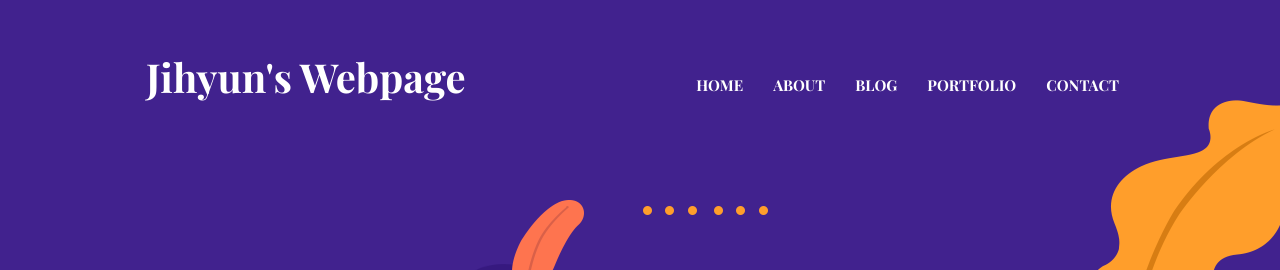
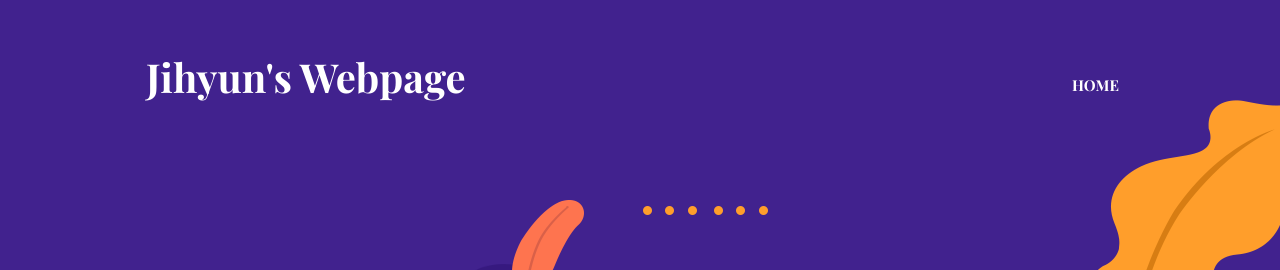
Before and after one commit to jihyunsong42/jihyunsong42.github.io, a Jekyll site: the page built from index.html, in a window 1280 px wide. Shown: the top 270 px of the page. Built offline with Jekyll 4.4.1, drawn with Linux system fonts in a browser that asks for light colours.

Commit message:
changed2

```diff
--- a/_data/settings.yml
+++ b/_data/settings.yml
@@ -10,11 +10,10 @@ phone: +1 204 963 9126
 address: 8 Hillcrest Ave, Unit 1203, North York, Ontario, Canada M2N 6Y6
 copyright: Copyright &copy; 2020 Designed by [Themefisher](https://themefisher.com) & Developed by [Getjekyllthemes](https://getjekyllthemes.com)
 
-menu:
-- {name: About, link: '/about'}
-- {name: Blog, link: '/blog'}
-- {name: Portfolio, link: '/portfolio'}
-- {name: Contact, link: '/contact'}
+# menu:
+# - {name: About, link: '/about'}
+# - {name: Portfolio, link: '/portfolio'}
+# - {name: Contact, link: '/contact'}
 
 
 #-------------------------------
```
